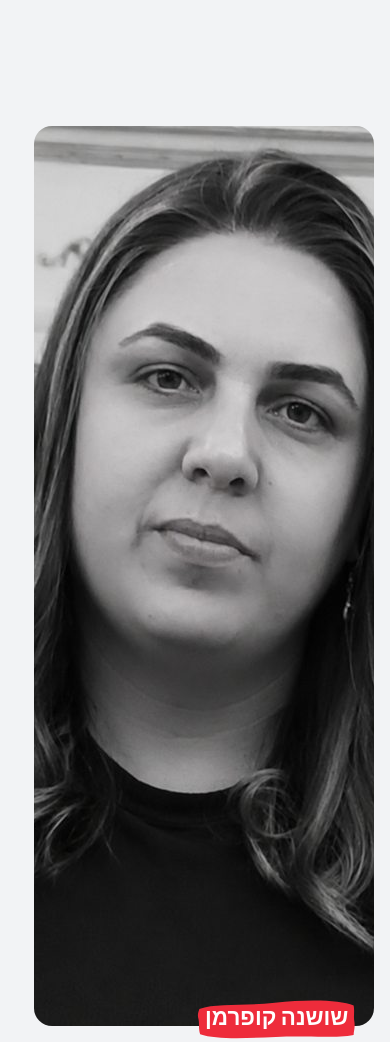
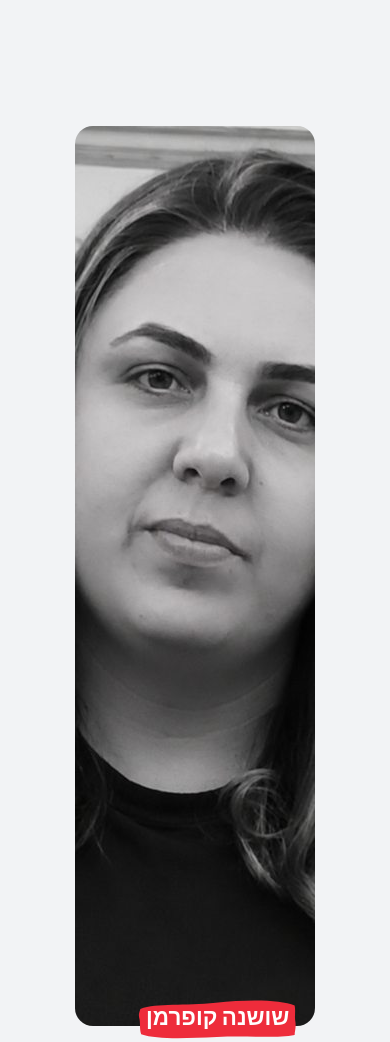
Before and after one commit to shoshana-kuperman/sandwich-game, a plain HTML site: page concept/index.html in a window 390 px wide. Shown: the part 2842-3884 px from the top of the page. Drawn offline with Linux system fonts and the light colour scheme.

Commit message:
Concept page: fix photo path, smaller photo

```diff
--- a/concept/index.html
+++ b/concept/index.html
@@ -231,8 +231,8 @@ h2{font-size:clamp(30px,4.2vw,52px)}
 .t-card figcaption span{color:var(--ink-soft)}
 
 /* ---------- נקודת הפתיחה שלי ---------- */
-.about-grid{display:grid;grid-template-columns:minmax(0,.8fr) minmax(0,1.2fr);gap:clamp(32px,6vw,80px);align-items:start}
-.portrait{margin:0;position:sticky;top:100px}
+.about-grid{display:grid;grid-template-columns:minmax(0,.6fr) minmax(0,1.4fr);gap:clamp(32px,6vw,80px);align-items:start}
+.portrait{margin:0;position:sticky;top:100px;width:100%;max-width:300px;justify-self:center}
 .portrait-ph{
   aspect-ratio:4/5;border-radius:var(--radius);background:var(--brand-black);
   display:grid;place-items:center;color:#8c8c92;text-align:center;font-weight:400;
@@ -250,7 +250,7 @@ h2{font-size:clamp(30px,4.2vw,52px)}
 .about-punch{font-size:1.15em;font-weight:400;border-inline-start:4px solid var(--brand-red);padding-inline-start:18px}
 @media (max-width:820px){
   .about-grid{grid-template-columns:1fr}
-  .portrait{position:static;max-width:340px}
+  .portrait{position:static;max-width:240px}
 }
 
 /* ---------- מה הנקודה ---------- */
@@ -503,7 +503,7 @@ h2{font-size:clamp(30px,4.2vw,52px)}
 <section class="about">
   <div class="wrap about-grid">
     <figure class="portrait reveal">
-      <img src="shoshana.jpg" alt="שושנה קופרמן" width="720" height="900" loading="lazy">
+      <img src="/concept/shoshana.jpg" alt="שושנה קופרמן" width="720" height="900" loading="lazy">
       <figcaption><span class="brush brush--red">שושנה קופרמן</span></figcaption>
     </figure>
     <div class="about-copy">
```
